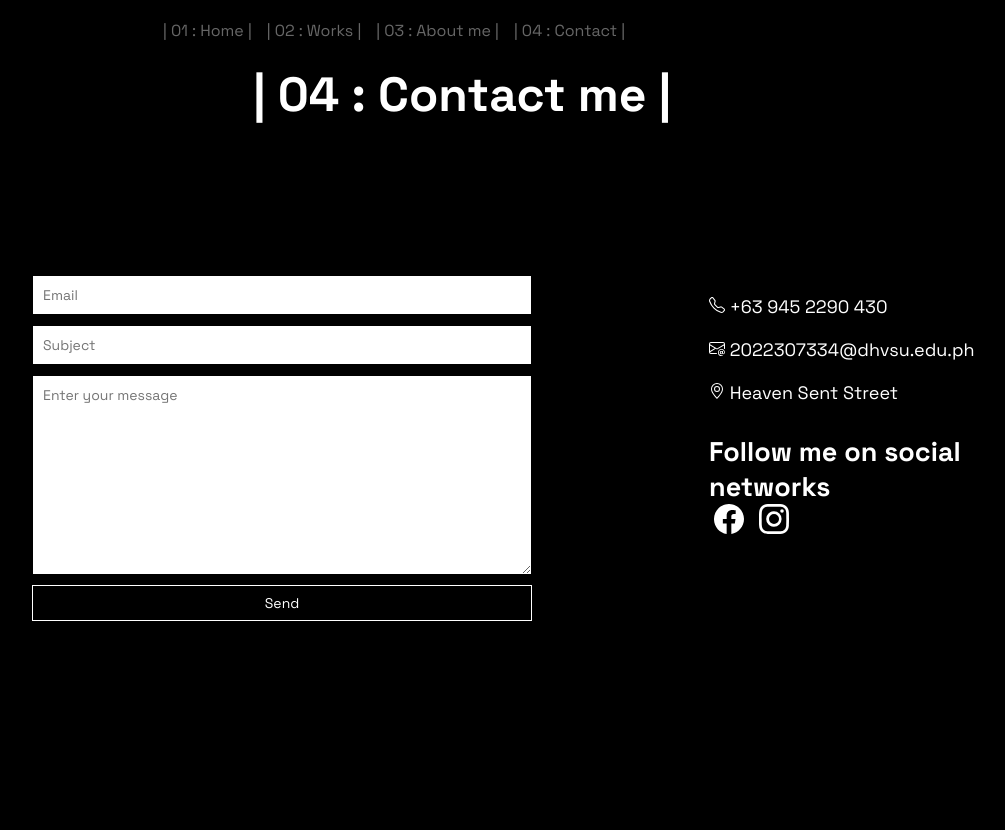
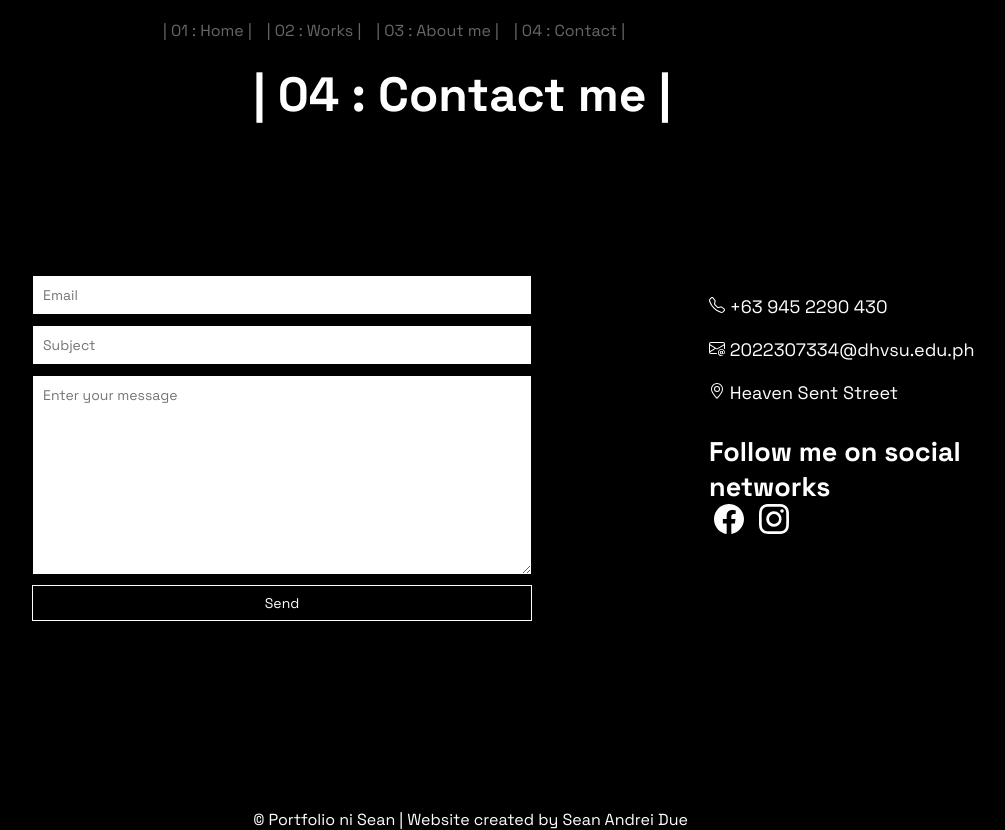
Before and after one commit to seanandreii/Portfolio-ni-Sean, a plain HTML site: page portfolionisean/contact.html in a window 1280 px wide. Shown: the whole page, without its empty margins (246-1251 px from the left). Before the commit the page ends 800 px from the top, so only its background shows below. Drawn offline with Linux system fonts and the light colour scheme.

Commit message:
contact.html

```diff
--- a/portfolionisean/contact.html
+++ b/portfolionisean/contact.html
@@ -64,5 +64,9 @@
         </div>
     </div>
     </div>
+
+     <footer>
+      © Portfolio ni Sean | Website created by Sean Andrei Due
+    </footer>
   </body>
 </html>
```
